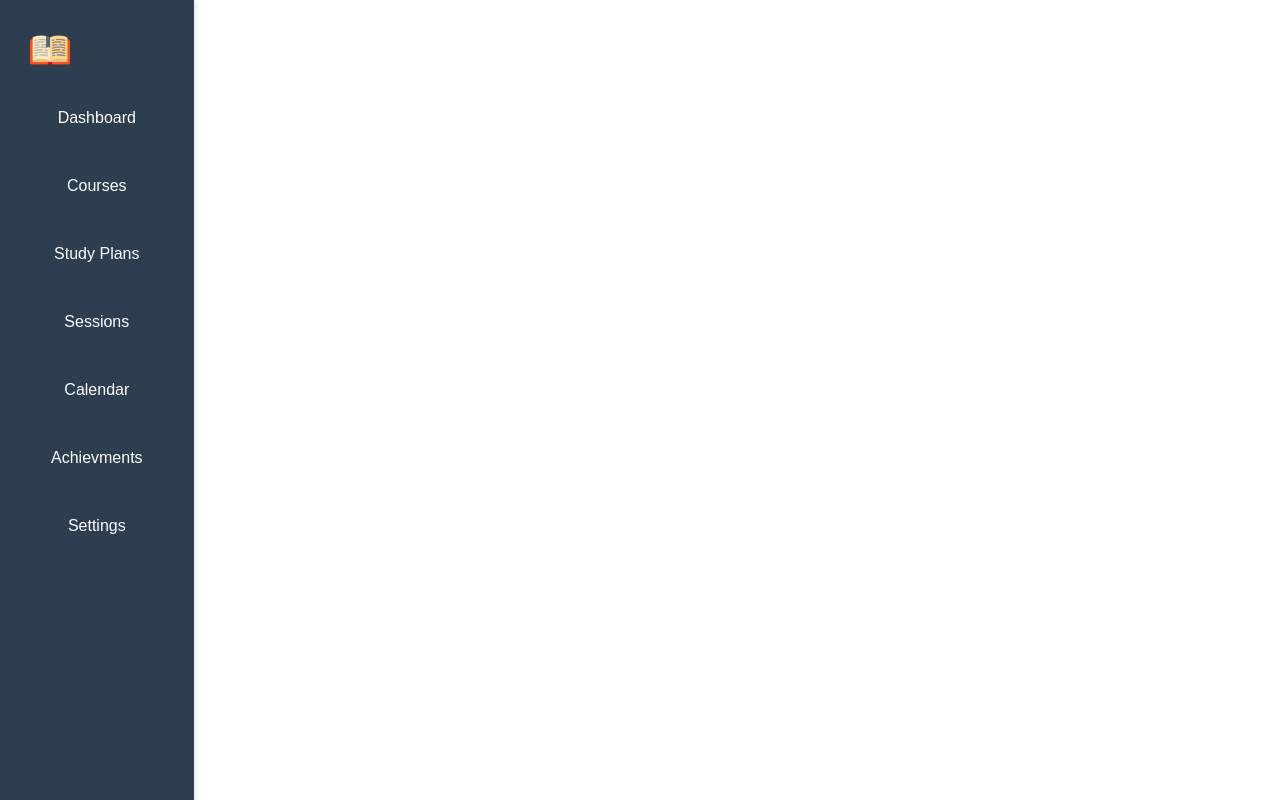
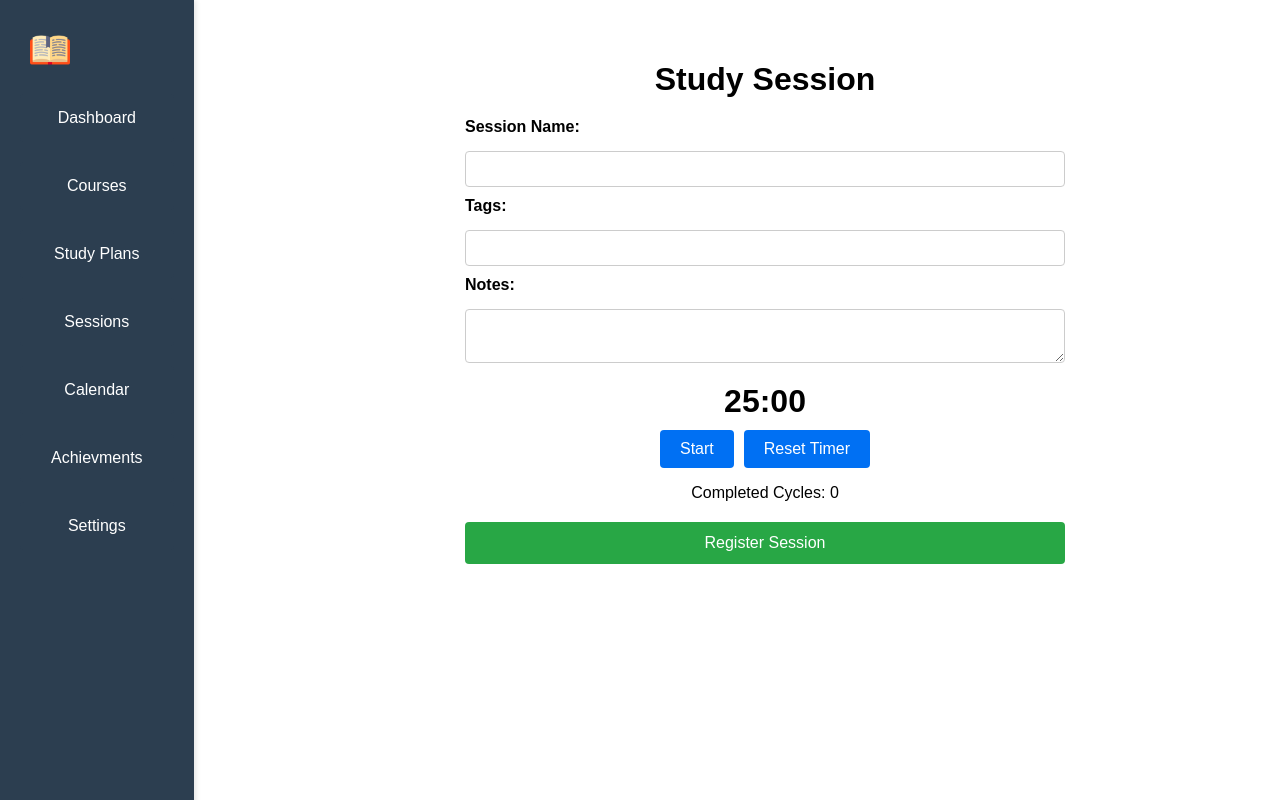
Before and after one commit to fernandals/Studere-School-Planner, a Next.js app in the folder frontend/: page /sessions in a window 1280 px wide. Built offline with nearby package versions, Linux system fonts and the light colour scheme.

Commit message:
sessions screen

```diff
--- a/frontend/src/pages/sessions.tsx
+++ b/frontend/src/pages/sessions.tsx
@@ -1,14 +1,111 @@
-import React from 'react';
+import { useState, useEffect } from 'react';
 
 import Sidebar from '@/components/sidebar';
 
-import styles from 'sessions.module.css';
+import styles from '@/styles/sessions.module.css';
 
 const Sessions = () => {
+  const [sessionName, setSessionName] = useState('');
+  const [tags, setTags] = useState('');
+  const [notes, setNotes] = useState('');
+  const [timer, setTimer] = useState(1500); // 25 minutes in seconds for Pomodoro
+  const [isActive, setIsActive] = useState(false);
+  const [completedCycles, setCompletedCycles] = useState(0);
+
+  // Timer logic
+  useEffect(() => {
+    let interval = null;
+    if (isActive && timer > 0) {
+      interval = setInterval(() => {
+        setTimer((prev) => prev - 1);
+      }, 1000);
+    } else if (timer === 0) {
+      clearInterval(interval);
+      setIsActive(false);
+      setCompletedCycles((prev) => prev + 1);
+      setTimer(1500); // Reset to 25 minutes for a new cycle
+    }
+    return () => clearInterval(interval);
+  }, [isActive, timer]);
+
+  // Format timer display
+  const formatTime = (seconds: number) => {
+    const mins = Math.floor(seconds / 60);
+    const secs = seconds % 60;
+    return `${String(mins).padStart(2, '0')}:${String(secs).padStart(2, '0')}`;
+  };
+
+  // Session registration handler
+  const handleRegisterSession = () => {
+    // Here, implement the logic to save session data to your backend
+    console.log('Session Registered:', {
+      sessionName,
+      tags,
+      notes,
+      completedCycles,
+      totalTime: completedCycles * 25 + timer / 60,
+    });
+    setSessionName('');
+    setTags('');
+    setNotes('');
+    setCompletedCycles(0);
+    setTimer(1500); // Reset timer
+  };
+
     return (
       <div style={{ display: 'flex' }}>
         <Sidebar />
         <main style={{ marginLeft: '250px', padding: '20px', flex: '1' }}>
+
+        <div className={styles.container}>
+          <h1 className={styles.header}>Study Session</h1>
+          <form className={styles.form}>
+            <label className={styles.label}>Session Name:</label>
+            <input
+              type="text"
+              className={styles.input}
+              value={sessionName}
+              onChange={(e) => setSessionName(e.target.value)}
+              required
+            />
+            <label className={styles.label}>Tags:</label>
+            <input
+              type="text"
+              className={styles.input}
+              value={tags}
+              onChange={(e) => setTags(e.target.value)}
+            />
+            <label className={styles.label}>Notes:</label>
+            <textarea
+              className={styles.textarea}
+              value={notes}
+              onChange={(e) => setNotes(e.target.value)}
+            />
+          </form>
+
+          <div className={styles.timerContainer}>
+            <h2 className={styles.timerDisplay}>{formatTime(timer)}</h2>
+            <div className={styles.buttonGroup}>
+              <button
+                className={styles.button}
+                onClick={() => setIsActive(!isActive)}
+              >
+                {isActive ? 'Pause' : 'Start'}
+              </button>
+              <button
+                className={styles.button}
+                onClick={() => setTimer(1500)}
+              >
+                Reset Timer
+              </button>
+            </div>
+            <p>Completed Cycles: {completedCycles}</p>
+          </div>
+
+          <button className={styles.registerButton} onClick={handleRegisterSession}>
+            Register Session
+          </button>
+        </div>
 
         </main>
       </div>
--- /dev/null
+++ b/frontend/src/styles/sessions.module.css
@@ -0,0 +1,69 @@
+.container {
+  padding: 20px;
+  max-width: 600px;
+  margin: auto;
+  font-family: Arial, sans-serif;
+}
+
+.header {
+  text-align: center;
+  margin-bottom: 20px;
+}
+
+.form {
+  display: flex;
+  flex-direction: column;
+  gap: 10px;
+  margin-bottom: 20px;
+}
+
+.label {
+  font-weight: bold;
+  margin-bottom: 5px;
+}
+
+.input,
+.textarea {
+  padding: 8px;
+  border: 1px solid #ccc;
+  border-radius: 4px;
+  font-size: 16px;
+}
+
+.timerContainer {
+  text-align: center;
+  margin-bottom: 20px;
+}
+
+.timerDisplay {
+  font-size: 2rem;
+  margin: 10px 0;
+}
+
+.buttonGroup {
+  display: flex;
+  justify-content: center;
+  gap: 10px;
+  margin-bottom: 10px;
+}
+
+.button {
+  padding: 10px 20px;
+  font-size: 16px;
+  cursor: pointer;
+  border: none;
+  border-radius: 4px;
+  background-color: #0070f3;
+  color: white;
+}
+
+.registerButton {
+  width: 100%;
+  padding: 12px;
+  font-size: 16px;
+  background-color: #28a745;
+  color: white;
+  border: none;
+  border-radius: 4px;
+  cursor: pointer;
+}
```
